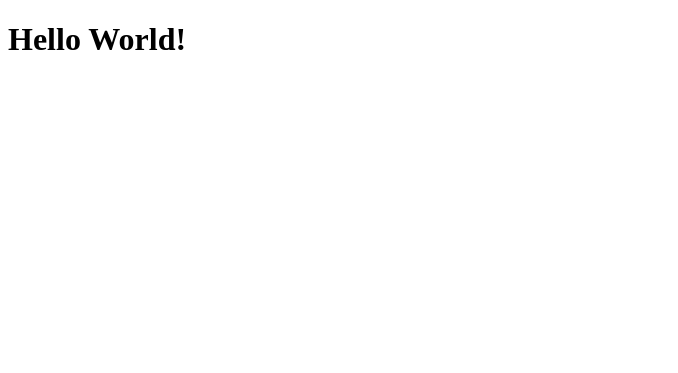
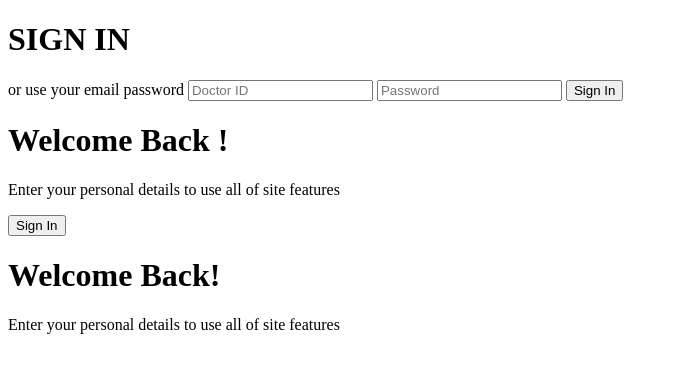
Before and after one commit to Shasteeswaran/doc-login, a Flask app: page / in a window 1280 px wide. Shown: the top 373 px of the page, without its empty margins (0-678 px from the left). Run offline with Flask 2, Linux system fonts and the light colour scheme.

Commit message:
Update index.html

```diff
--- a/templates/index.html
+++ b/templates/index.html
@@ -1,9 +1,53 @@
 <!DOCTYPE html>
-<html>
-  <head>
-    <title>Hello World</title>
-  </head>
-  <body>
-    <h1>Hello World!</h1>
-  </body>
+<html lang="en">
+
+<head>
+    <meta charset="UTF-8">
+    <meta name="viewport" content="width=device-width, initial-scale=1.0">
+    <link rel="stylesheet" href="https://cdnjs.cloudflare.com/ajax/libs/font-awesome/6.4.2/css/all.min.css">
+    <link rel="stylesheet" type="text/css" href="{{ url_for('static', filename='css/style.css') }}" />
+    <title>Doctor Login</title>
+    <link rel="icon" href=""{{ url_for('static', filename='img/logo.jpg') }}"">
+    <script>
+        function showAlert() {
+            alert("{{ error }}");
+        }
+
+        {% if show_alert %}
+        window.onload = showAlert;
+        {% endif %}
+    </script>
+</head>
+
+<body>
+
+    <div class="container" id="container">
+
+        <div class="form-container sign-in">
+            <form action="/signin" method="POST">
+                <h1>SIGN IN</h1>
+                <span>or use your email password</span>
+                <input type="text" name="doctor_id" placeholder="Doctor ID" required="">
+                <input type="password" name="password" placeholder="Password" required="">
+                <button>Sign In</button>
+            </form>
+        </div>
+        <div class="toggle-container">
+            <div class="toggle">
+                <div class="toggle-panel toggle-left">
+                    <h1>Welcome Back !</h1>
+                    <p>Enter your personal details to use all of site features</p>
+                    <button class="hidden" id="login">Sign In</button>
+                </div>
+                <div class="toggle-panel toggle-right">
+                    <h1>Welcome Back!</h1>
+                    <p>Enter your personal details to use all of site features</p>
+                </div>
+            </div>
+        </div>
+    </div>
+
+    <script src="script.js"></script>
+</body>
+
 </html>
```
